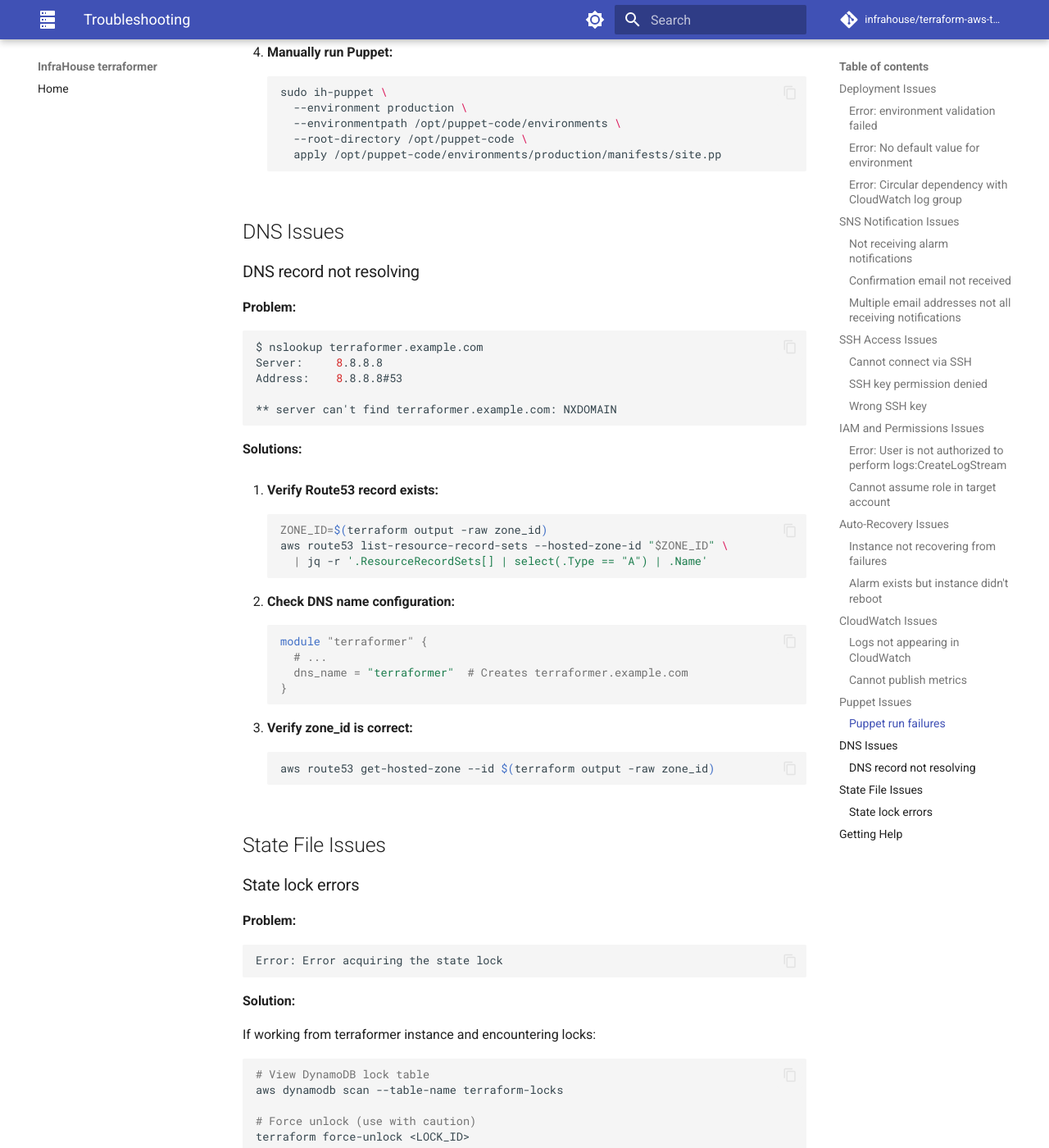
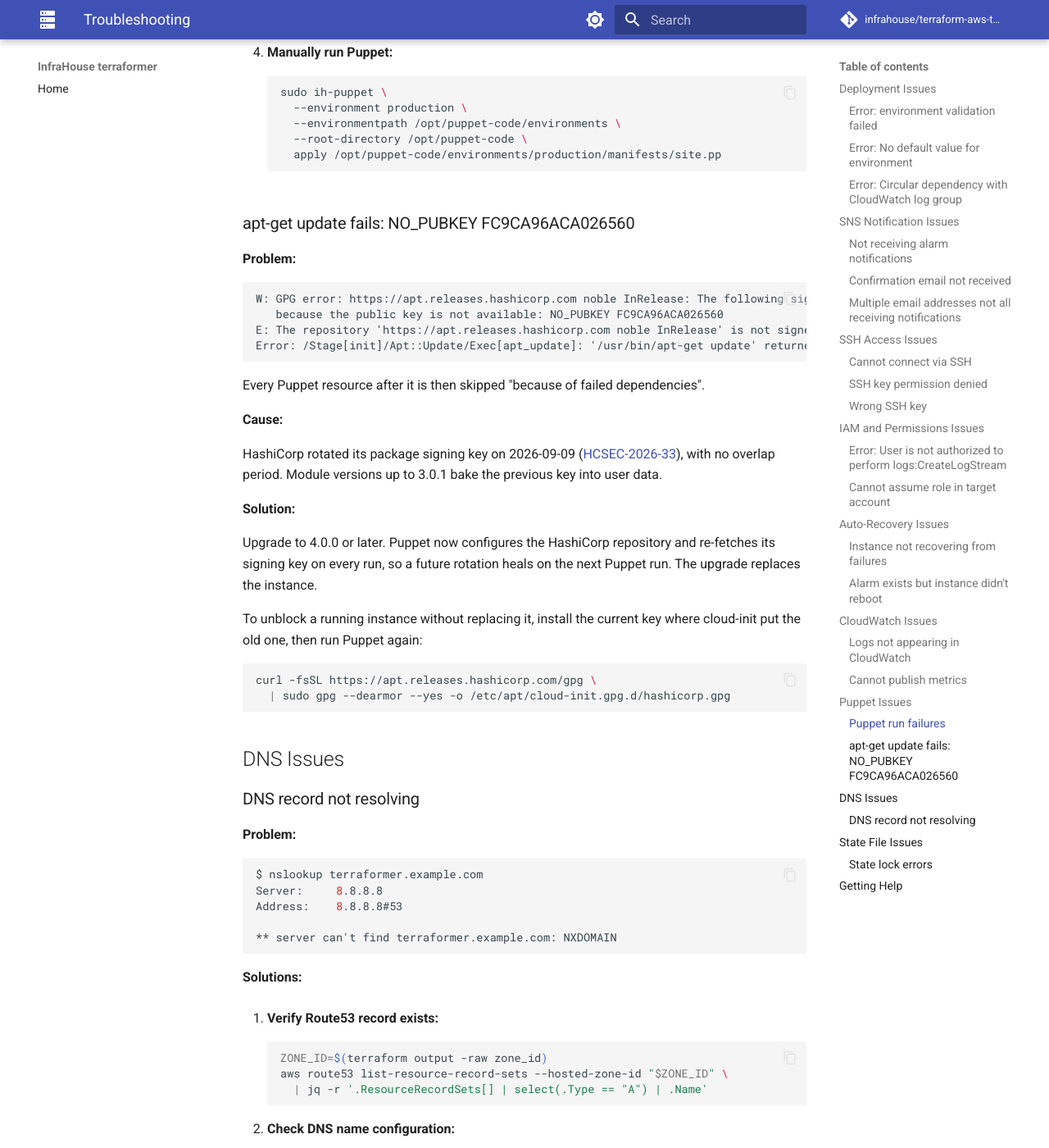
Before and after one commit to infrahouse/terraform-aws-terraformer, an MkDocs documentation site: the page built from docs/troubleshooting.md, in a window 1280 px wide and 1400 px high, scrolled down 10094 px. Shown: the whole window at 82% size. Built offline with MkDocs 1.6.1 and Material for MkDocs 9.7.7, drawn with Linux system fonts in a browser that asks for light colours; comment, search, counter and statistics services are not loaded.

Commit message:
fix!: let Puppet own the HashiCorp APT repo instead of bundling its key
HashiCorp rotated its package signing key on 2026-09-09 (HCSEC-2026-33) with
no overlap period. The copy bundled in files/DEB-GPG-KEY-hashicorp went stale,
apt_update failed in Puppet's init stage, and every other resource was skipped.

The module no longer seeds the HashiCorp repository through cloud-init.
puppet-code's profile::hashicorp_repo configures it and re-fetches the key on
every Puppet run, so the next rotation heals without a module release or an
instance replacement. The test now checks Terraform comes from that repository.

BREAKING CHANGE: the instance relies on Puppet to configure the HashiCorp APT
repository. It needs a puppet-code release that includes profile::hashicorp_repo
in its Puppet environment; with custom Puppet code, configure the repository
there.

Co-Authored-By: Claude Opus 5.5 <noreply@anthropic.com>

````diff
--- a/docs/troubleshooting.md
+++ b/docs/troubleshooting.md
@@ -487,6 +487,36 @@ Instance launches but Puppet fails to configure it properly.
      apply /opt/puppet-code/environments/production/manifests/site.pp
    ```
 
+### apt-get update fails: NO_PUBKEY FC9CA96ACA026560
+
+**Problem:**
+```
+W: GPG error: https://apt.releases.hashicorp.com noble InRelease: The following signatures couldn't be verified
+   because the public key is not available: NO_PUBKEY FC9CA96ACA026560
+E: The repository 'https://apt.releases.hashicorp.com noble InRelease' is not signed.
+Error: /Stage[init]/Apt::Update/Exec[apt_update]: '/usr/bin/apt-get update' returned 100 instead of one of [0]
+```
+
+Every Puppet resource after it is then skipped "because of failed dependencies".
+
+**Cause:**
+
+HashiCorp rotated its package signing key on 2026-09-09
+([HCSEC-2026-33](https://discuss.hashicorp.com/t/hcsec-2026-33-hashicorp-linux-signing-gpg-key-update-ca026560/77734)),
+with no overlap period. Module versions up to 3.0.1 bake the previous key into user data.
+
+**Solution:**
+
+Upgrade to 4.0.0 or later. Puppet now configures the HashiCorp repository and re-fetches its signing key on
+every run, so a future rotation heals on the next Puppet run. The upgrade replaces the instance.
+
+To unblock a running instance without replacing it, install the current key where cloud-init put the old one,
+then run Puppet again:
+```bash
+curl -fsSL https://apt.releases.hashicorp.com/gpg \
+  | sudo gpg --dearmor --yes -o /etc/apt/cloud-init.gpg.d/hashicorp.gpg
+```
+
 ## DNS Issues
 
 ### DNS record not resolving
````
Also changed, not shown: CLAUDE.md (+6 -5 lines), docs/architecture.md (+1 -1 lines), docs/configuration.md (+3 -0 lines), 3 other files.
